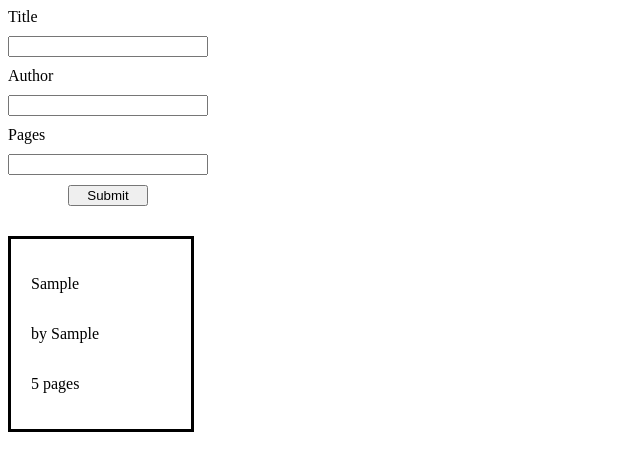
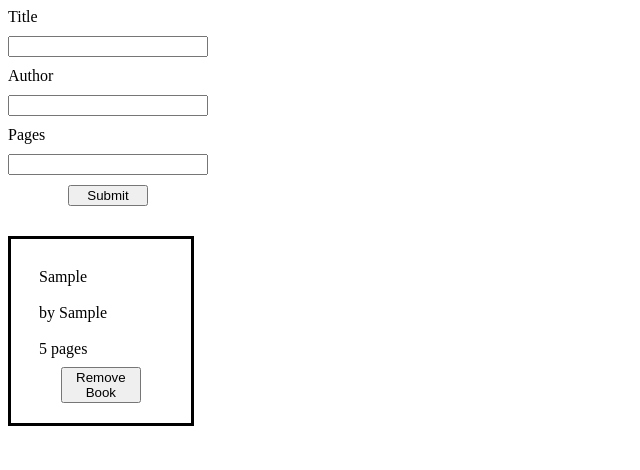
Before and after one commit to igvim/library, a plain HTML site: page index.html in a window 1280 px wide. Both pictures are taken after typing "Sample", "Sample", "5" into the empty fields and a click on the button "Submit". Shown: the whole page, without its empty margins (0-640 px from the left). Drawn offline with Linux system fonts and the light colour scheme.

Commit message:
added remove button with index, centered book props

```diff
--- a/script.js
+++ b/script.js
@@ -19,18 +19,24 @@ const libraryState = (() => {
     library.push(newBook);
   };
 
-  const createCard = book => {
+  const createCard = (book, bookId) => {
     const bookCard = document.createElement('div');
     const title = document.createElement('p');
     const author = document.createElement('p');
     const pages = document.createElement('p');
+    const rmButton = document.createElement('button');
+
+    bookCard.dataset.bookId = bookId;
     bookCard.classList.add('card');
     title.textContent = book.title;
     author.textContent = `by ${book.author}`;
     pages.textContent = `${book.pages} pages`;
+    rmButton.textContent = 'Remove Book';
+
     bookCard.appendChild(title);
     bookCard.appendChild(author);
     bookCard.appendChild(pages);
+    bookCard.appendChild(rmButton);
     container.appendChild(bookCard);
   };
 
@@ -39,7 +45,7 @@ const libraryState = (() => {
   };
 
   const display = () => {
-    library.forEach(el => createCard(el));
+    library.forEach((el, i) => createCard(el, i));
   };
 
   return { addBook, clear, display }
--- a/styles.css
+++ b/styles.css
@@ -13,7 +13,7 @@ form {
 
 button {
   width: 80px;
-  align-self: center;
+  place-self: center;
 }
 
 .book-container {
@@ -24,6 +24,12 @@ button {
 
 .card {
   display: grid;
+  grid-template-rows: repeat(4,1fr);
   border: solid black;
   padding: 20px;
 }
+
+p {
+  align-self: center;
+  margin: 8px;
+}
```
